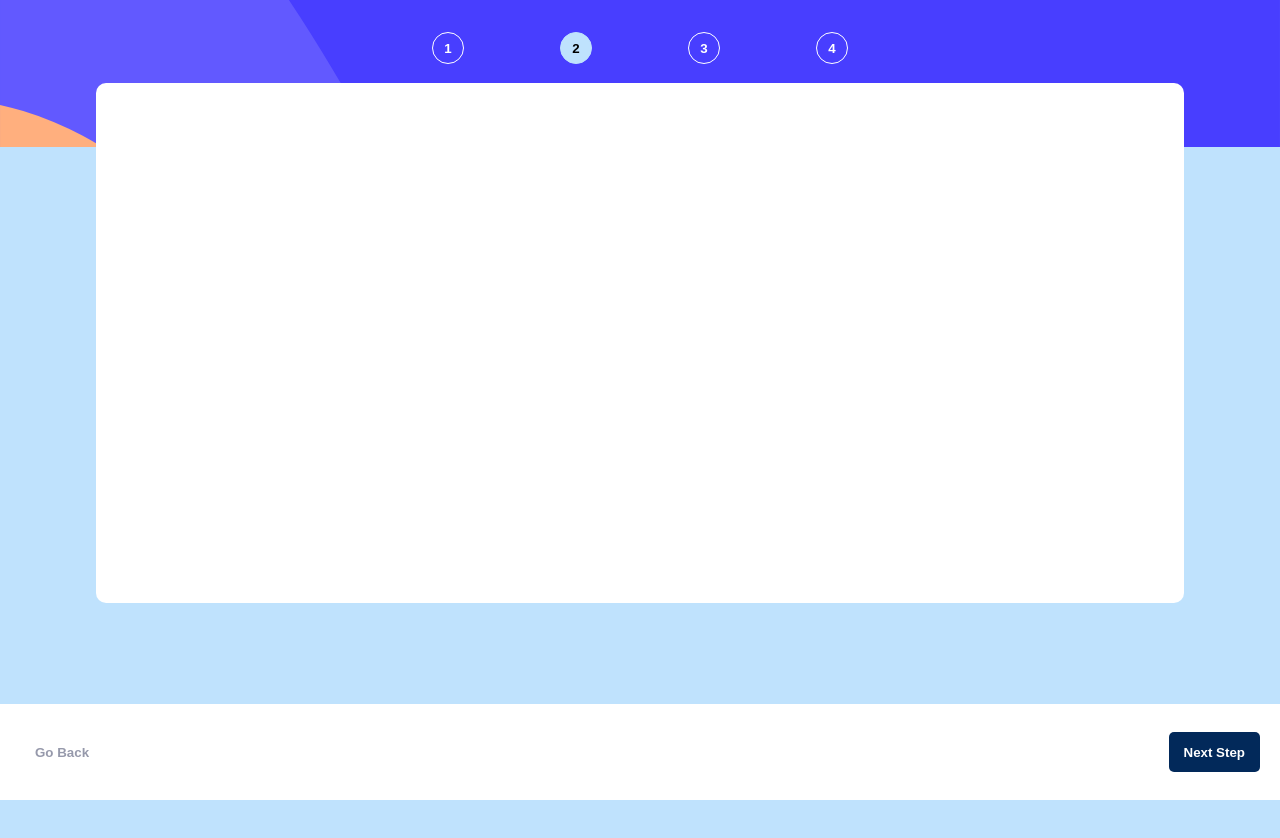
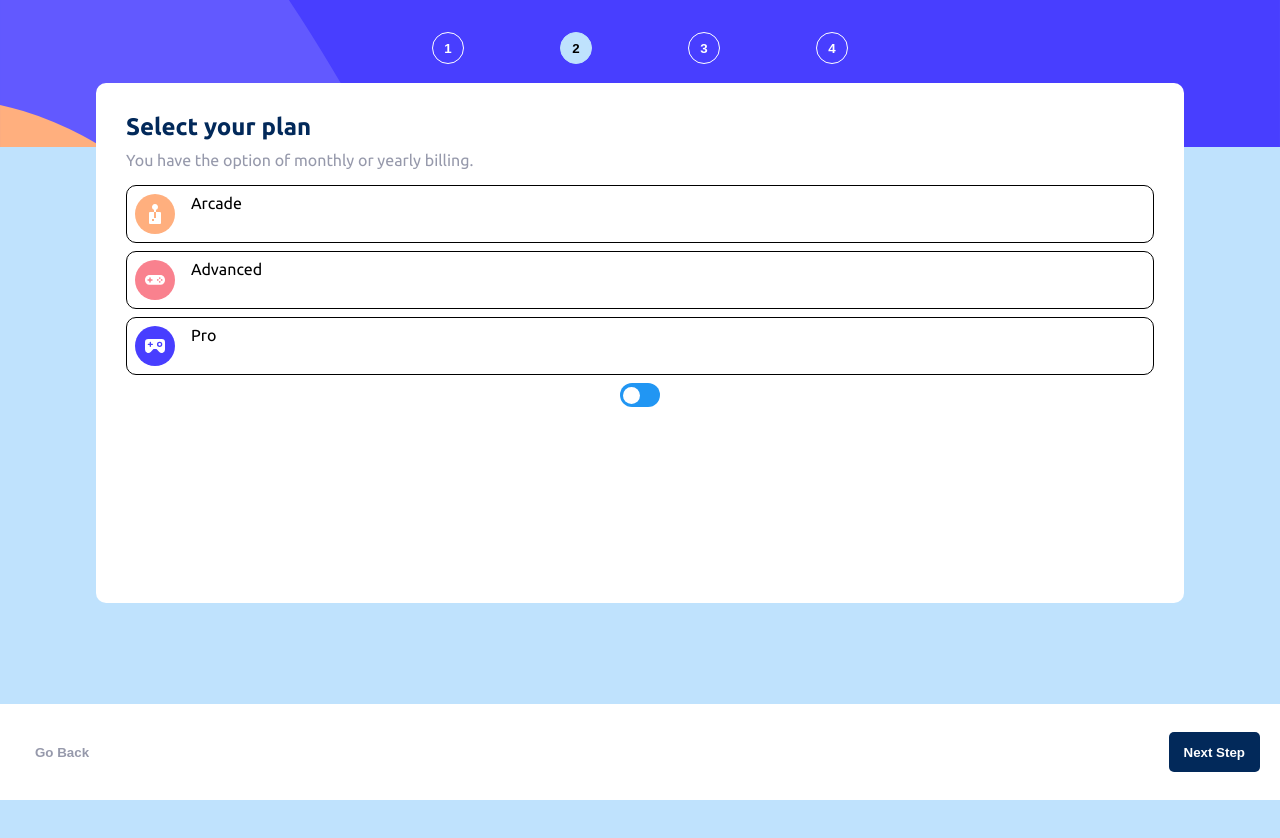
Before and after one commit to Jaimeangel/Fronted-Mentor-Challenges, a plain HTML site: page INTERMEDIATE/Multi-step form/Project Multi-step-form/index.html in a window 1280 px wide. Both pictures are taken after a click on the button "Next Step". Drawn offline with Linux system fonts and the light colour scheme.

Commit message:
stage2 UI en proceso/haciendo boton toggle month/year

```diff
--- a/INTERMEDIATE/Multi-step form/Project Multi-step-form/index.js
+++ b/INTERMEDIATE/Multi-step form/Project Multi-step-form/index.js
@@ -30,6 +30,21 @@ class StageForm{
         this.stageButton=buttons;
         this.nodoButtons=nodoButtons;
         this.nodoContent=nodoContent;
+        this.data={
+            periodo:{
+                mo:{
+                    acronym:'mo',
+                    name:'monthly'
+                },
+                yr:{
+                    acronym:'yr',
+                    name:'annually'
+                }
+            },
+            plan_data:{
+                type_period:'mo'
+            }
+        };
     }
     startStageForm(){
         this.loadButtons()
@@ -139,15 +154,18 @@ class StageForm{
             case 1:
                 this.stage1()
                 break
+            case 2:
+                this.stage2()
+                break
         }
     }
 
     stage1(){
         const divContent=document.createElement('div')
-        divContent.classList.add('stage1')
+        divContent.classList.add('stage')
 
         const divTitle=document.createElement('div')
-        divTitle.classList.add('stage1__title')
+        divTitle.classList.add('title')
         const h2=document.createElement('h2')
         h2.textContent='Personal info'
         const p=document.createElement('p')
@@ -174,6 +192,56 @@ class StageForm{
         divContent.append(divTitle,divForm)
         document.querySelector('.stageContent__contenido').appendChild(divContent)
     }
+    stage2(){
+        const type_plan=[['arcade',9,'icon-arcade.svg'],['advanced',12,'icon-advanced.svg'],['pro',15,'icon-pro.svg']]
+
+        const divContent=document.createElement('div')
+        divContent.classList.add('stage')
+
+        const divTitle=document.createElement('div')
+        divTitle.classList.add('title')
+        const h2=document.createElement('h2')
+        h2.textContent='Select your plan'
+        const p=document.createElement('p')
+        p.textContent='You have the option of monthly or yearly billing.'
+        divTitle.append(h2,p)
+
+        const divPlan=document.createElement('div')
+        divPlan.classList.add('stage')
+
+        type_plan.map(plan=>{
+            const divPlanContent=document.createElement('div')
+            divPlanContent.classList.add('stage2Card')
+
+            const imgPlan=document.createElement('img')
+            imgPlan.setAttribute('src',`/assets/images/${plan[2]}`)
+
+            const infoPlan=document.createElement('div')
+            infoPlan.classList.add('stage2Card__info')
+            const namePlan=document.createElement('p')
+            namePlan.textContent=`${plan[0].charAt(0).toUpperCase() + plan[0].slice(1)}`
+            const pricePlan=document.createElement('div')
+            infoPlan.append(namePlan,pricePlan)
+
+            divPlanContent.append(imgPlan,infoPlan)
+            divPlan.append(divPlanContent)
+        })
+
+        const divButon=document.createElement('div')
+        const buttonLabel=document.createElement('label')
+        buttonLabel.classList.add('switch')
+        const inputLabel=document.createElement('input')
+        inputLabel.setAttribute('type','checkbox')
+        const spanLabel=document.createElement('span')
+        spanLabel.classList.add('slider')
+        spanLabel.classList.add('round')
+        buttonLabel.append(inputLabel,spanLabel)
+        divButon.append(buttonLabel)
+
+
+        divContent.append(divTitle,divPlan,divButon)
+        document.querySelector('.stageContent__contenido').appendChild(divContent)
+    }
 }
 
 const stageForm = new StageForm({
--- a/INTERMEDIATE/Multi-step form/Project Multi-step-form/style.css
+++ b/INTERMEDIATE/Multi-step form/Project Multi-step-form/style.css
@@ -140,22 +140,22 @@ body{
     display: none;
 }
 
-.stage1{
+.stage{
     width: 100%;
     display: flex;
     flex-direction: column;
     align-items: center;
     justify-content: center;
 }
-.stage1__title{
+.title{
     width: 100%;
     margin-bottom: 1rem;
 }
-.stage1__title h2{
+.title h2{
     margin-bottom: 10px;
     color: var(--Marine-blue);
 }
-.stage1__title p{
+.title p{
     color: var(--Cool-gray);
     font-size: 16px;
 }
@@ -172,3 +172,76 @@ body{
     border: 1px solid black;
     height: 30px;
 }
+
+.stage2Card{
+    width: 100%;
+    display: flex;
+    justify-content: flex-start;
+    border: 1px solid black;
+    padding: 0.5rem;
+    margin-bottom: 0.5rem;
+    border-radius: 10px;
+}
+.stage2Card__info{
+    display: flex;
+    flex-direction: column;
+    padding-left: 1rem;
+}
+
+/* Estilos boton toggle */
+.switch {
+    position: relative;
+    display: inline-block;
+    width: 40px;
+    height: 24px;
+  }
+
+  .switch input {
+    opacity: 0;
+    width: 0;
+    height: 0;
+  }
+
+  .slider {
+    position: absolute;
+    cursor: pointer;
+    top: 0;
+    left: 0;
+    right: 0;
+    bottom: 0;
+    background-color: #2196F3;
+    -webkit-transition: .4s;
+    transition: .4s;
+  }
+
+  .slider:before {
+    position: absolute;
+    content: "";
+    height: 17px;
+    width: 17px;
+    left: 3px;
+    bottom: 3px;
+    background-color: white;
+    -webkit-transition: .4s;
+    transition: .4s;
+  }
+
+
+  input:focus + .slider {
+    box-shadow: 0 0 1px #2196F3;
+  }
+
+  input:checked + .slider:before {
+    -webkit-transform: translateX(26px);
+    -ms-transform: translateX(26px);
+    transform: translateX(17px);
+  }
+
+  /* Rounded sliders */
+  .slider.round {
+    border-radius: 34px;
+  }
+
+  .slider.round:before {
+    border-radius: 50%;
+  }
```
